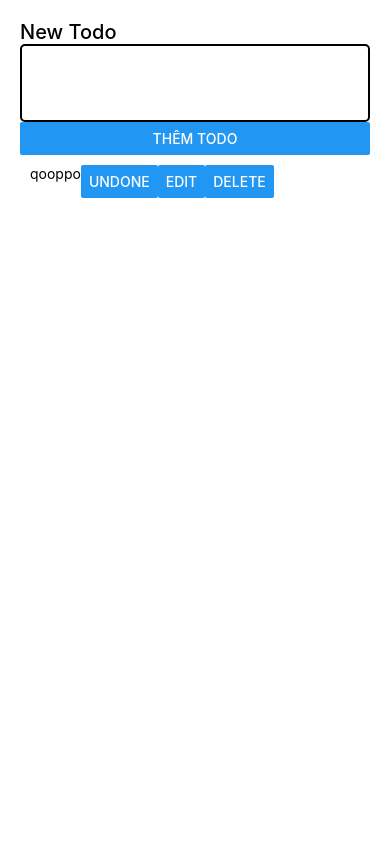
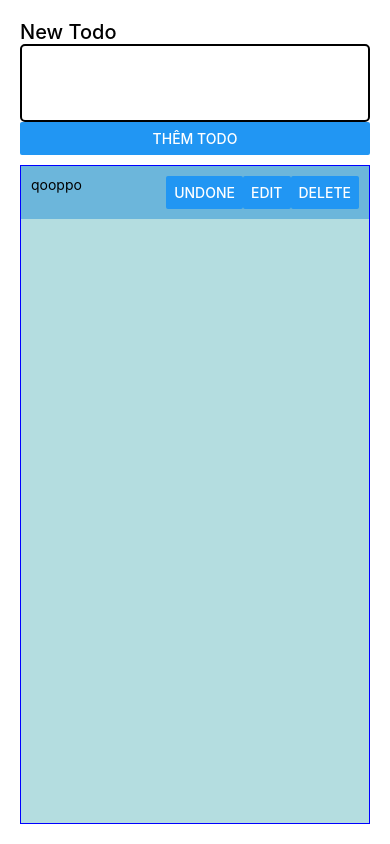
Before and after one commit to mtam-dev24/Todo-app-react-native, a React Native app: screen / in a window 390 px wide. Built offline with nearby package versions, Linux system fonts and the light colour scheme.

Commit message:
thêm tí UI

```diff
--- a/components/TodoItem.tsx
+++ b/components/TodoItem.tsx
@@ -13,8 +13,8 @@ interface TodoItemProps {
 
 export default function TodoItem({ id, name, isDone, onToggle, onDelete, onEdit }: TodoItemProps) {
     return (
-        <View style={styles.todoitem}>
-            <Text>{name}</Text>
+        <View key={id} style={styles.todoitem}>
+            <Text style={styles.namestyle}>{name}</Text>
             <Button title={(isDone) ? "Done" : "unDone"} onPress={() => onToggle(id)} />
             <Button title={"Edit"} />
             <Button title={"Delete"} onPress={() => onDelete(id)} />
@@ -28,5 +28,10 @@ const styles = StyleSheet.create({
         alignContent: "center",
         flex: 1,
         flexDirection: "row",
-    }
+        backgroundColor: "#6cb6db",
+        marginBottom: 10,
+    },
+    namestyle: {
+        flex: 1,
+    },
 })
--- a/components/TodoList.tsx
+++ b/components/TodoList.tsx
@@ -11,7 +11,7 @@ interface TodoListProps {
 
 export default function TodoList({ todos, onToggle, onDelete, onEdit }: TodoListProps) {
     return (
-        <ScrollView>
+        <ScrollView style={styles.todolist}>
             {todos.filter(todo => (!todo.isDeleted))
                 .map(todo => (
                     <TodoItem
@@ -27,3 +27,12 @@ export default function TodoList({ todos, onToggle, onDelete, onEdit }: TodoList
         </ScrollView>
     )
 }
+
+const styles = StyleSheet.create({
+    todolist: {
+        marginTop: 10,
+        borderWidth: 1,
+        borderColor: "blue",
+        backgroundColor: "#b4dde0"
+    }
+})
```
